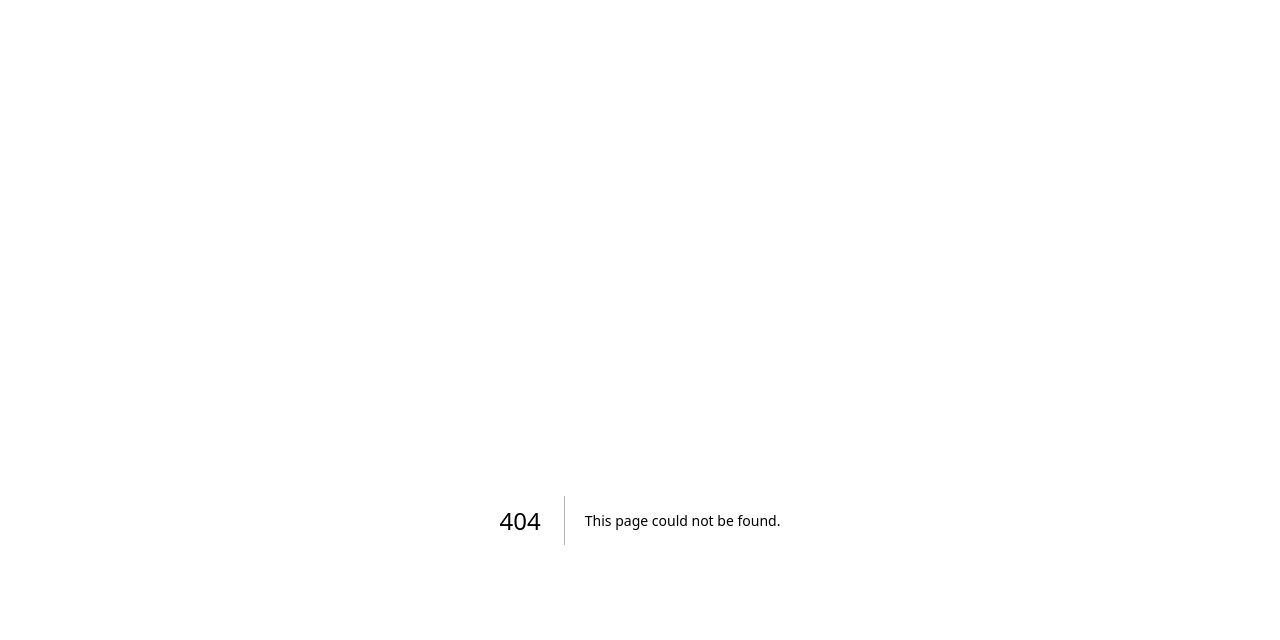
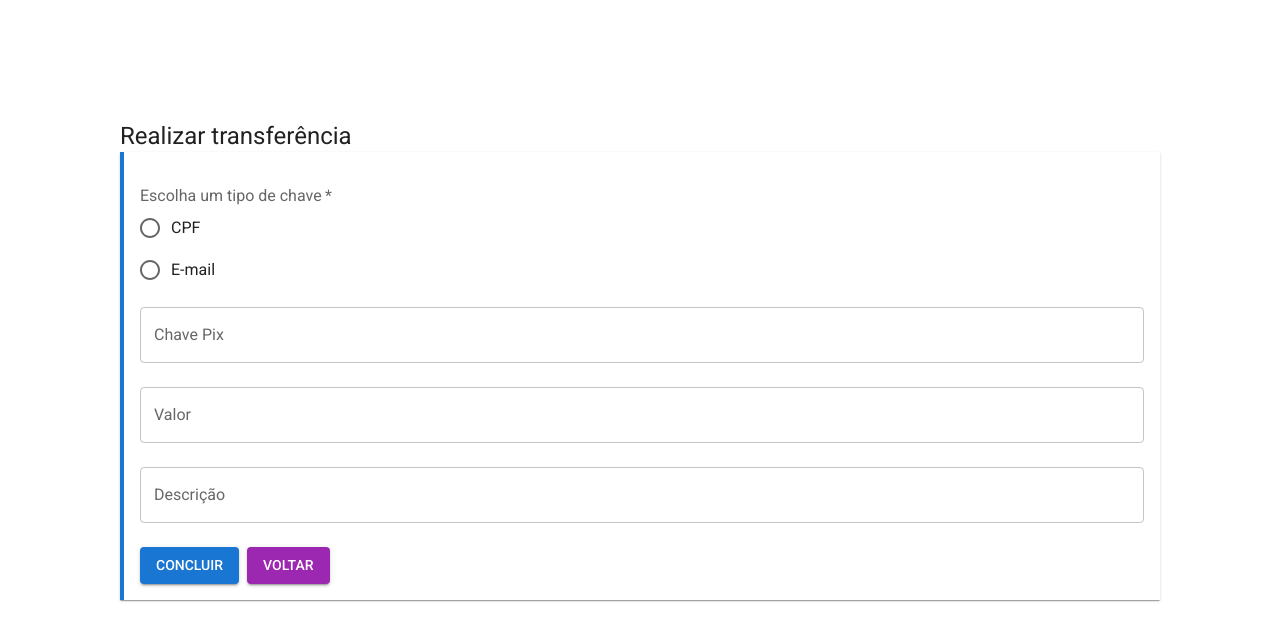
Before and after one commit to rodrigo-orlandini/codepix-next, a Next.js app: page /bank-accounts/1/withdraw in a window 1280 px wide. Before the commit this address had no page. Shown: the top 640 px of the page. Built offline with nearby package versions, Linux system fonts and the light colour scheme.

Commit message:
FEAT: Withdraw page

```diff
--- /dev/null
+++ b/src/actions/create-transaction.action.ts
@@ -0,0 +1,30 @@
+"use server";
+
+import { revalidateTag } from "next/cache";
+import { redirect } from "next/navigation";
+
+export const createTransactionAction = async (bankAccountId: string, formData: FormData) => {
+  const pixKeyKind = formData.get("pix_key_kind");
+  const pixKeyKey = formData.get("pix_key_key");
+  const amount = formData.get("amount");
+  const description = formData.get("description");
+
+  const response = await fetch(`http://localhost:3000/bank-accounts/${bankAccountId}/transactions`, {
+		method: "POST",
+		body: JSON.stringify({
+			pix_key_kind: pixKeyKind,
+			pix_key_key: pixKeyKey,
+			amount: parseFloat(amount as string),
+			description: description
+		}),
+		headers: { "Content-Type": "application/json" }
+	});
+
+  if (!response.ok) {
+    throw new Error(JSON.stringify(await response.json()));
+  }
+
+  await response.json();
+  revalidateTag(`bank-accounts-${bankAccountId}`);
+  redirect(`/bank-accounts/${bankAccountId}/dashboard`);
+};
--- a/src/app/bank-accounts/[bankAccountId]/pix/PartPixKeyForm.tsx
+++ b/src/app/bank-accounts/[bankAccountId]/withdraw/PartWithdrawForm.tsx
@@ -18,28 +18,28 @@ import {
 
 import { Card } from "@/components/Card";
 
-import { createPixKeyAction } from "@/actions/create-pix-key.action";
+import { createTransactionAction } from "@/actions/create-transaction.action";
 
-interface PartPixKeyFormProps {
+interface PartWithdrawFormProps {
   bankAccountId: string;
 };
 
-export const PartPixKeyForm = ({ bankAccountId }: PartPixKeyFormProps) => {
+export const PartWithdrawForm = (props: PartWithdrawFormProps) => {
   const router = useRouter();
   const [open, setOpen] = useState(false);
 
-  const createPixKeyActionWithBankAccountId = createPixKeyAction.bind(null, bankAccountId);
+  const createTransactionActionWithBankAccountId = createTransactionAction.bind(null, props.bankAccountId);
+
+  const handleClose = () => { setOpen(false); };
 
   const onSubmit = async (formData: FormData) => {
-    await createPixKeyActionWithBankAccountId(formData);
+    await createTransactionActionWithBankAccountId(formData);
     setOpen(true);
   };
 
-  const handleClose = () => { setOpen(false); };
-
   return (
     <div>
-      <Typography variant="h5">Cadastrar chaves pix</Typography>
+      <Typography variant="h5">Realizar transferência</Typography>
 
       <Card>
         <form
@@ -49,25 +49,25 @@ export const PartPixKeyForm = ({ bankAccountId }: PartPixKeyFormProps) => {
           <FormControl sx={{ mt: 2 }} required>
             <FormLabel>Escolha um tipo de chave</FormLabel>
 
-            <RadioGroup name="kind">
+            <RadioGroup name="pix_key_kind">
               <FormControlLabel value="cpf" control={<Radio />} label="CPF" />
 
               <FormControlLabel value="email" control={<Radio />} label="E-mail" />
             </RadioGroup>
           </FormControl>
 
-          <TextField name="key" label="Digite sua chave pix" margin="normal" />
+          <TextField name="pix_key_key" label="Chave Pix" margin="normal" />
+          <TextField name="amount" label="Valor" margin="normal" type="number" />
+          <TextField name="description" label="Descrição" margin="normal" />
 
-          <Box display={"flex"} gap={1} mt={2}>
-            <Button type="submit" variant="contained">Cadastrar</Button>
+          <Box display="flex" gap={1} mt={2}>
+            <Button type="submit" variant="contained">Concluir</Button>
 
             <Button
               type="button"
               variant="contained"
               color="secondary"
-              onClick={() => {
-                router.push(`/bank-accounts/${bankAccountId}/dashboard`);
-              }}
+              onClick={() => router.push(`/bank-accounts/${props.bankAccountId}/dashboard`)}
             >
               Voltar
             </Button>
@@ -85,7 +85,7 @@ export const PartPixKeyForm = ({ bankAccountId }: PartPixKeyFormProps) => {
         }}
       >
         <Alert onClose={handleClose} severity="success" sx={{ width: "100%" }}>
-          Chave pix cadastrada com sucesso!
+          Transferência realizada com sucesso!
         </Alert>
       </Snackbar>
     </div>
--- /dev/null
+++ b/src/app/bank-accounts/[bankAccountId]/withdraw/page.tsx
@@ -0,0 +1,17 @@
+import { Box } from "@mui/material";
+
+import { PartWithdrawForm } from "./PartWithdrawForm";
+
+interface BankAccountWithdrawParams {
+	bankAccountId: string;
+}
+
+const BankAccountWithdraw = async ({ params }: { params: BankAccountWithdrawParams }) => {
+  return (
+    <Box>
+      <PartWithdrawForm bankAccountId={params.bankAccountId} />
+    </Box>
+  );
+};
+
+export default BankAccountWithdraw;
--- a/src/queries/get-bank-account.query.ts
+++ b/src/queries/get-bank-account.query.ts
@@ -2,7 +2,10 @@ import { BankAccount } from "@/models/bank-account";
 
 export const getBankAccount = async (bankAccountId: string): Promise<BankAccount> => {
 	const response = await fetch(`http://localhost:3000/bank-accounts/${bankAccountId}`, {
-		next: { revalidate: 20 }
+		next: {
+			revalidate: 20,
+			tags: [`bank-accounts-${bankAccountId}`]
+		}
 	});
 
 	return response.json();
```
